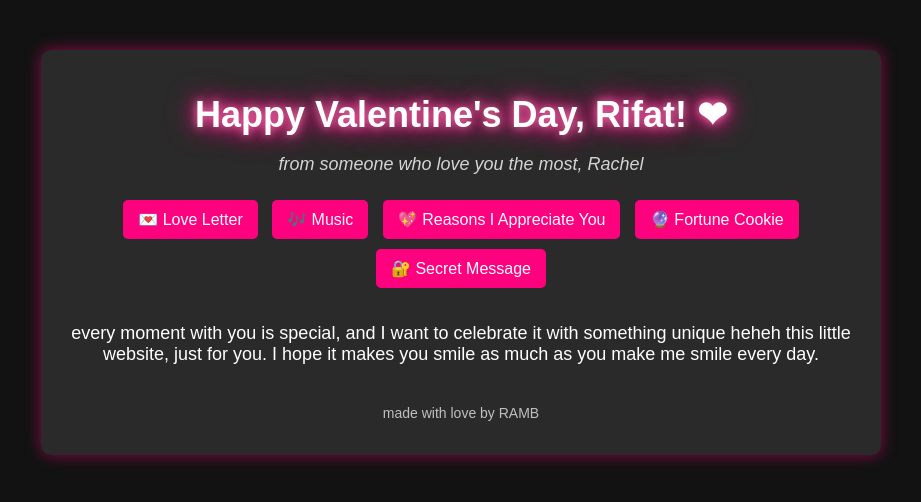
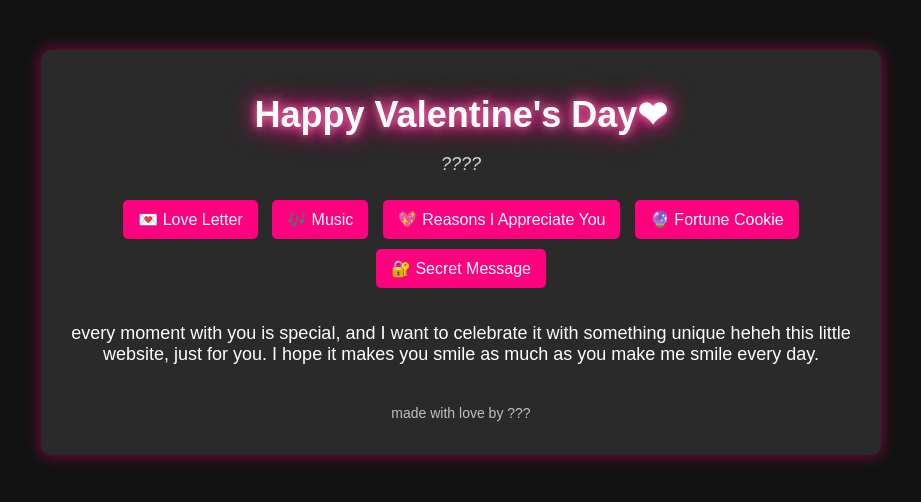
Before and after one commit to rchrchel/valentines, a plain HTML site: page index.html in a window 1280 px wide. Shown: the whole page, without its empty margins (179-1100 px from the left). Drawn offline with Linux system fonts and the light colour scheme.

Commit message:
index.html

```diff
--- a/index.html
+++ b/index.html
@@ -3,14 +3,14 @@
 <head>
     <meta charset="UTF-8">
     <meta name="viewport" content="width=device-width, initial-scale=1.0">
-    <title>Happy Valentine's Day, Rifat! ❤</title>
+    <title>Happy Valentine's Day ❤</title>
     <link rel="stylesheet" href="styles.css">
 </head>
 <body>
     <div class="container">
         <header>
-            <h1 class="glow">Happy Valentine's Day, Rifat! ❤</h1>
-            <p class="subtitle">from someone who love you the most, Rachel</p>
+            <h1 class="glow">Happy Valentine's Day❤</h1>
+            <p class="subtitle">????</p>
         </header>
 
         <nav>
@@ -26,7 +26,7 @@
         </section>
 
         <footer>
-            <p>made with love by RAMB</p>
+            <p>made with love by ???</p>
         </footer>
     </div>
 </body>
```
